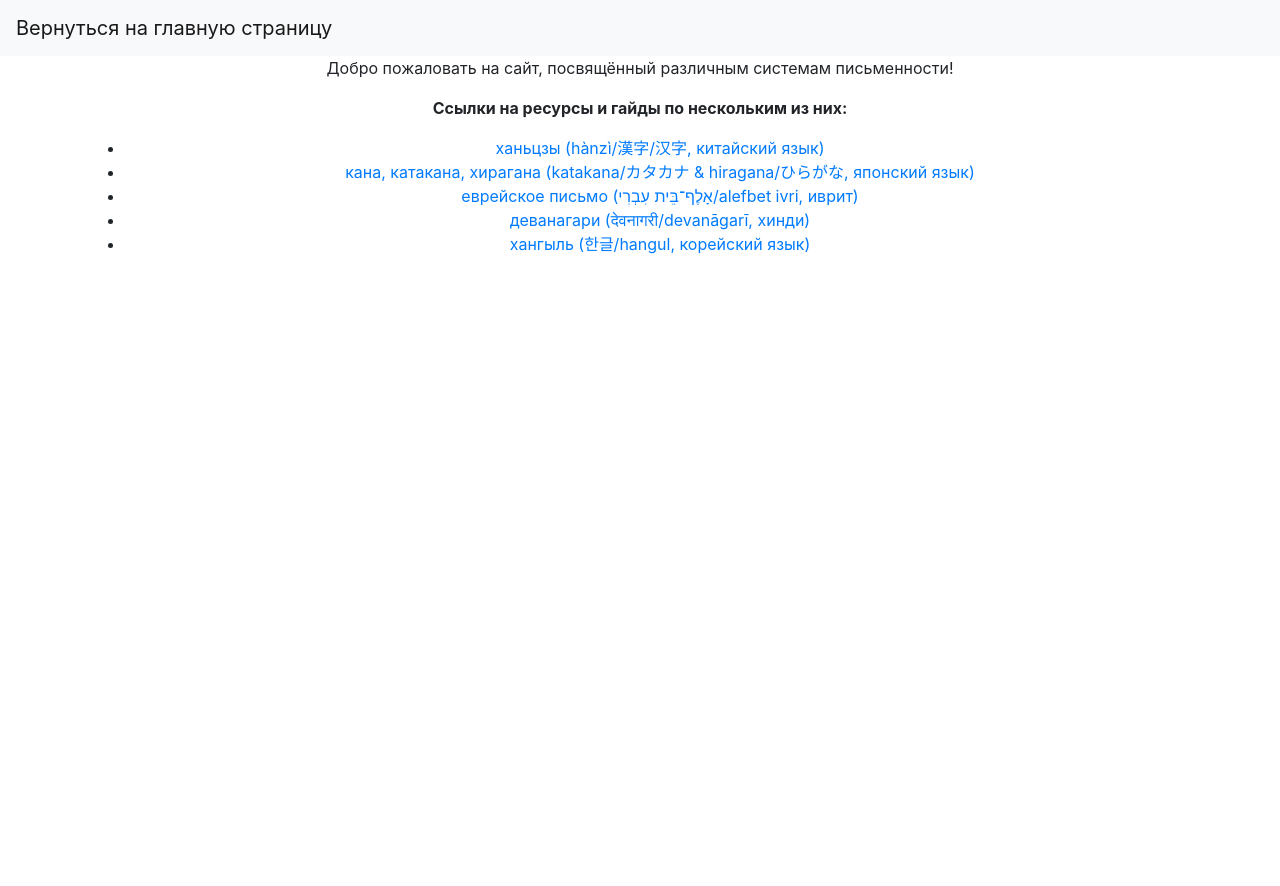
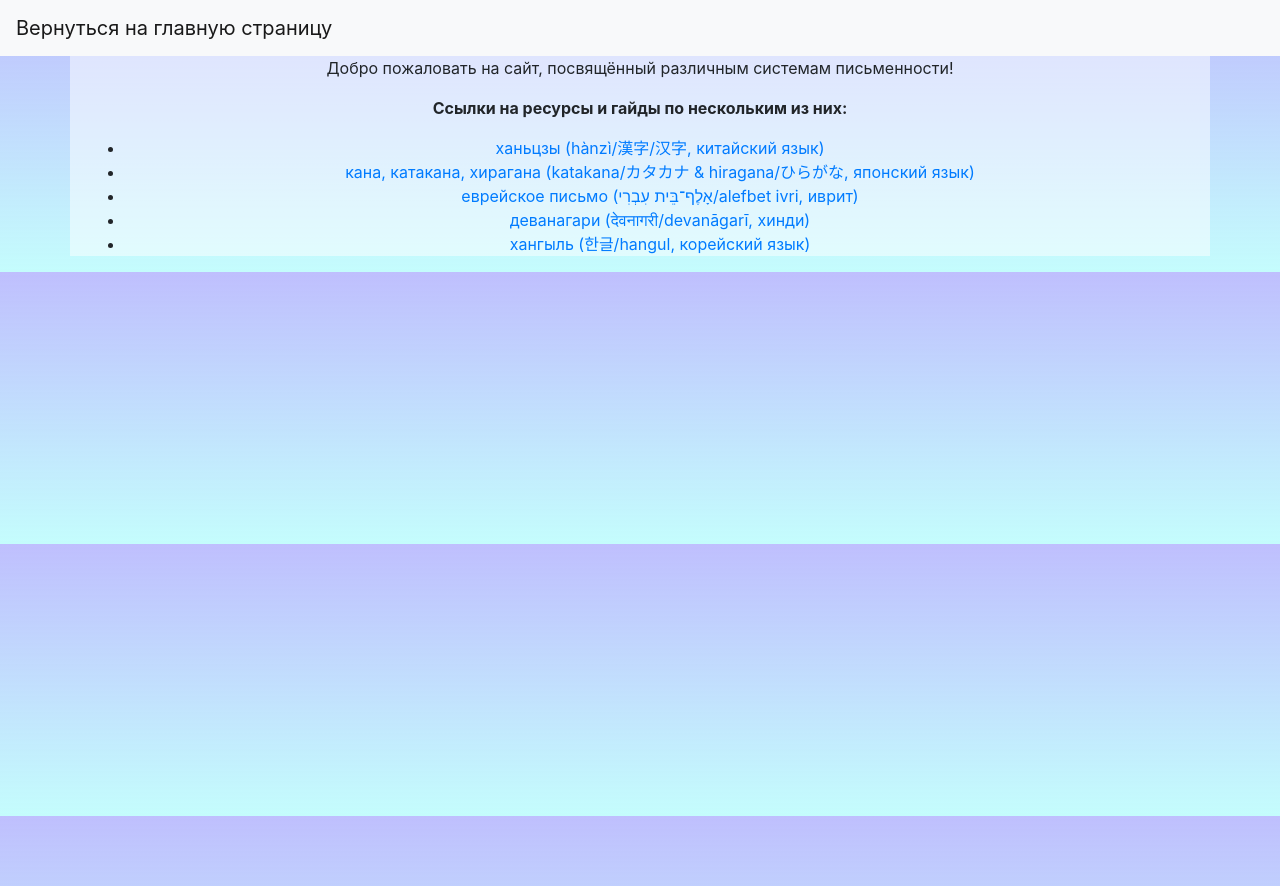
Before and after one commit to shi-anli/write, a Jekyll site: the page built from index.md, in a window 1280 px wide. Shown: the top 886 px of the page. Built offline with Jekyll 4.4.1, drawn with Linux system fonts in a browser that asks for light colours.

Commit message:
Update default.html

```diff
--- a/_layouts/default.html
+++ b/_layouts/default.html
@@ -6,9 +6,9 @@
     <title>{{ page.title }}</title>
   </head>
   {% include navigation.html %}
-  <body>
+  <body style="background: linear-gradient(rgba(0, 0, 250, 0.25), rgba(125, 250, 250, 0.45))">
     <center>
-      <div class="container">
+      <div class="container" style="background: rgba(255, 255, 255, 0.5)">
         {{ content }}
       </div>
     </center>
```
